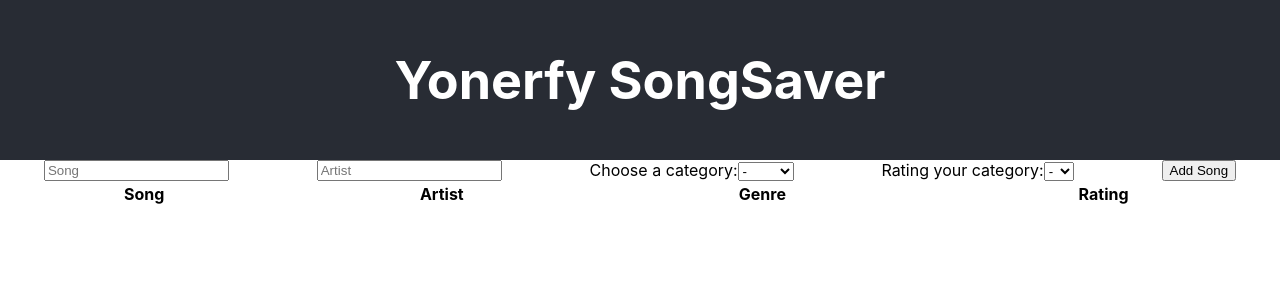
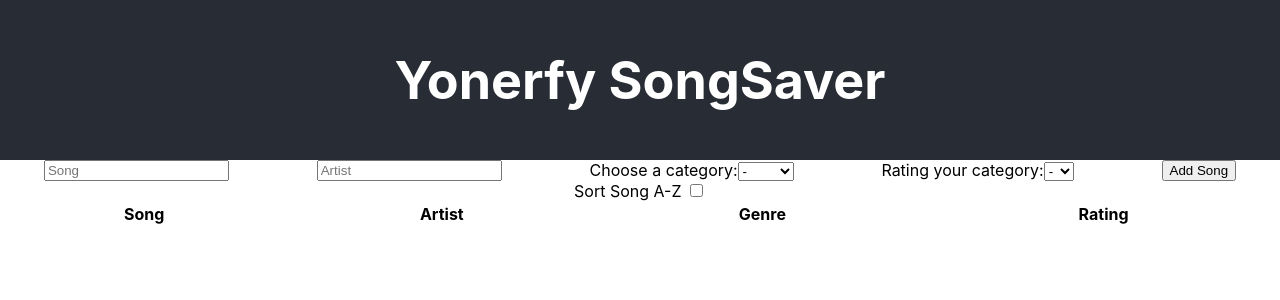
Before and after one commit to Yonerfy/Songsaver, a React (Create React App) app: page / in a window 1280 px wide. Shown: the top 300 px of the page. Built offline with nearby package versions, Linux system fonts and the light colour scheme.

Commit message:
Sorting functionalitie add

```diff
--- a/src/App.js
+++ b/src/App.js
@@ -25,9 +25,22 @@ function App() {
     }
   }
 
+  function handleCheckbox(e) {
+    e.target.checked === true && sortingAtoZ();
+  }
+
   function deleteBtn(id) {
     const newSongs = songs.filter((item) => item.itemKey !== id);
     setSongs(newSongs);
+  }
+
+  function sortingAtoZ() {
+    const newSortingSongs = [...songs].sort((a, b) => {
+      if (a.song < b.song) return -1;
+      if (a.song > b.song) return 1;
+      return 0;
+    });
+    setSongs(newSortingSongs);
   }
 
   return (
@@ -37,7 +50,11 @@ function App() {
       </header>
       <main>
         <SongForm handleOnsubmit={handleOnsubmit} songs={songs} />
-        <ShowSongs songs={songs} deleteBtn={deleteBtn} />
+        <ShowSongs
+          songs={songs}
+          deleteBtn={deleteBtn}
+          handleCheckbox={handleCheckbox}
+        />
       </main>
     </div>
   );
--- a/src/components/ShowSongs.js
+++ b/src/components/ShowSongs.js
@@ -14,6 +14,10 @@ export default function ShowSongs(props) {
   }
   return (
     <div>
+      <label htmlFor="sort">
+        Sort Song A-Z{" "}
+        <input type="checkbox" name="sort" onClick={props.handleCheckbox} />
+      </label>
       <table style={{ width: "100%" }}>
         <thead>
           <tr className="song-header">
```
